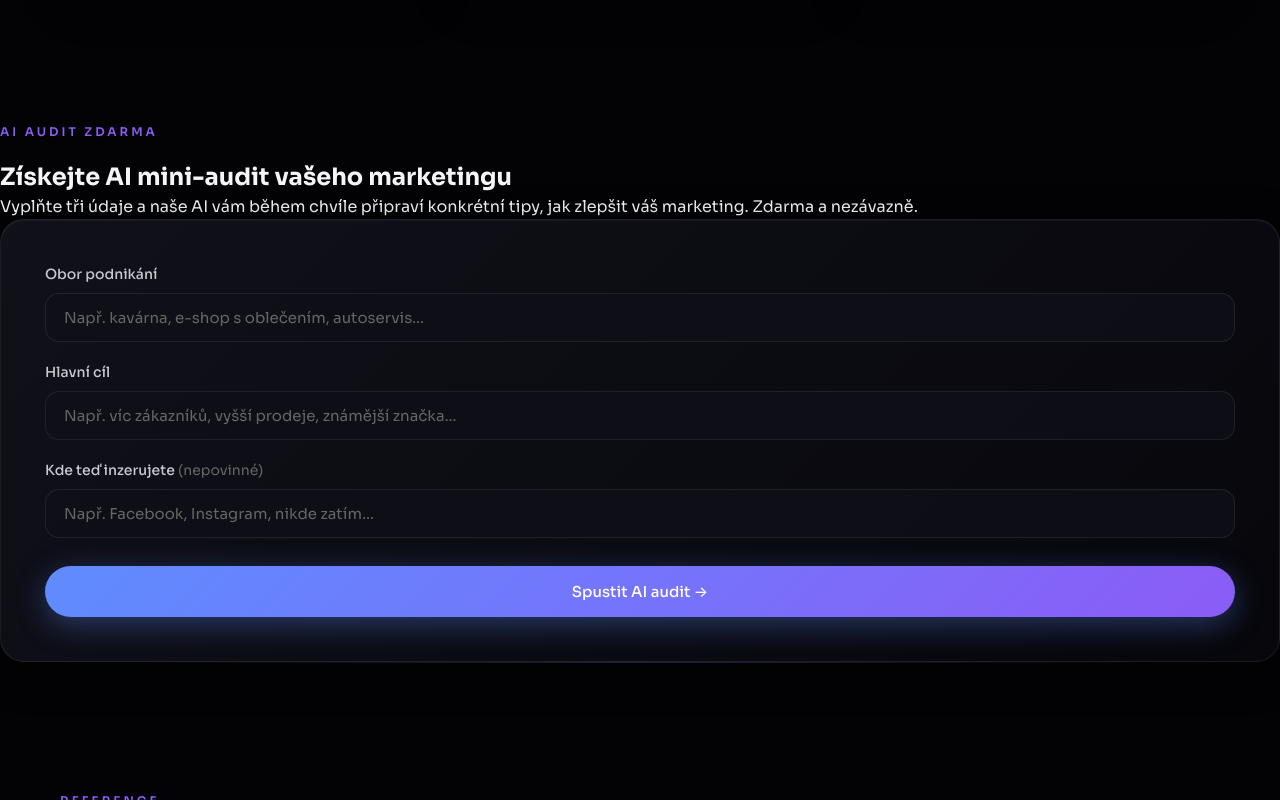
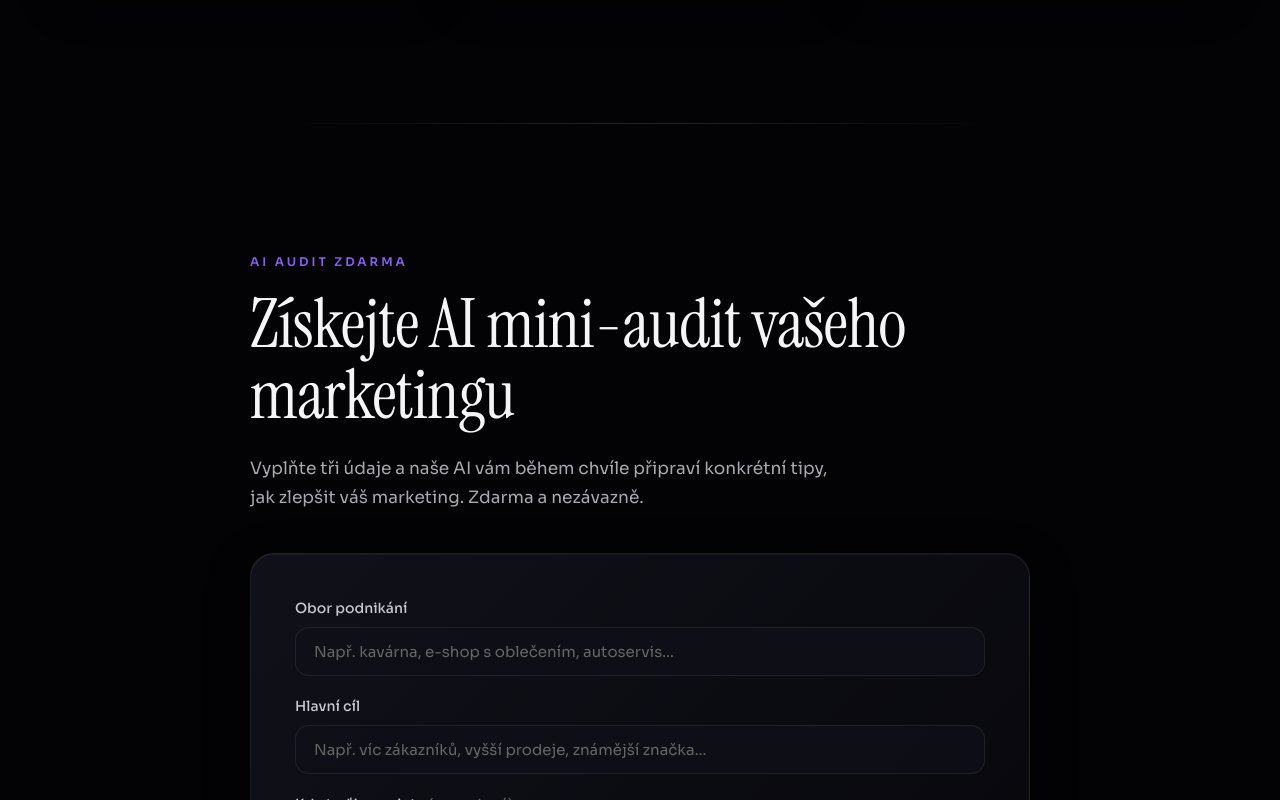
Before and after one commit to groweacz-cyber/Growea-web, a React (Vite) app: page / in a window 1280 px wide. Shown: the part 1500-2300 px from the top of the page. Built offline with nearby package versions, Linux system fonts and the light colour scheme.

Commit message:
Update index.css

```diff
--- a/src/index.css
+++ b/src/index.css
@@ -1740,3 +1740,45 @@ body {
     text-align: center;
   }
 }
+/* ===== AUDIT SECTION ===== */
+.audit-section {
+  padding: 130px 60px;
+  position: relative;
+  z-index: 2;
+  max-width: 900px;
+  margin: 0 auto;
+}
+
+.audit-section::before {
+  content: "";
+  position: absolute;
+  top: 0;
+  left: 50%;
+  transform: translateX(-50%);
+  width: 80%;
+  height: 1px;
+  background: linear-gradient(to right, transparent, rgba(111, 92, 255, 0.3), transparent);
+}
+
+.audit-section h2 {
+  font-family: 'Instrument Serif', serif;
+  font-weight: 400;
+  font-size: clamp(40px, 5.5vw, 68px);
+  line-height: 1.05;
+  letter-spacing: -0.01em;
+  margin-bottom: 24px;
+}
+
+.audit-intro {
+  color: #a8a8b0;
+  font-size: 17px;
+  line-height: 1.7;
+  max-width: 600px;
+  margin-bottom: 40px;
+}
+
+@media (max-width: 768px) {
+  .audit-section {
+    padding: 80px 20px;
+  }
+}
```
